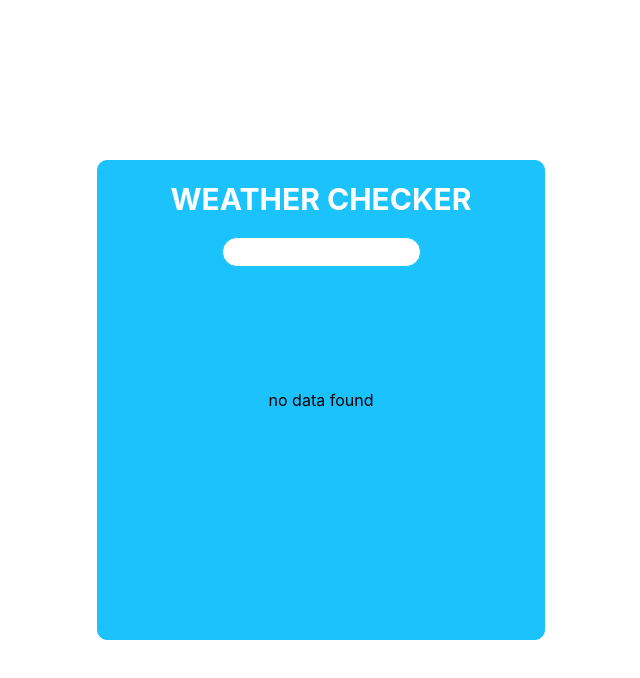
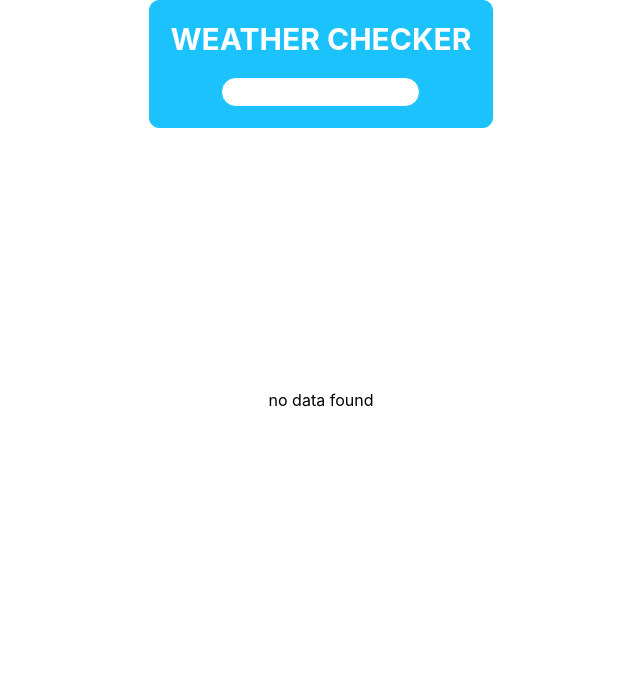
Before and after one commit to JagajitaDash/weather-checker, a React (Create React App) app: page / in a window 1280 px wide. Shown: the top 678 px of the page, without its empty margins (319-959 px from the left). Built offline with nearby package versions, Linux system fonts and the light colour scheme; no server answers.

Commit message:
Update style.css

```diff
--- a/src/components/css/style.css
+++ b/src/components/css/style.css
@@ -3,11 +3,12 @@
     padding:0;
     box-sizing: border-box;
 }
+
 .box{
     display:grid;
     justify-content: center;
     align-items: center;
-    height: 100vh;
+    height: 100%;
     width: 100vw;
 
 
@@ -21,8 +22,8 @@
 .inputData{
     border: 1px solid #1cc2fc;
     background: #1cc2fc;
-    width: 35vw;
-    height:60vh;
+    width: 100%;
+    height:100%;
     border-radius: 10px;
     text-align: center;
     padding:20px;
```
